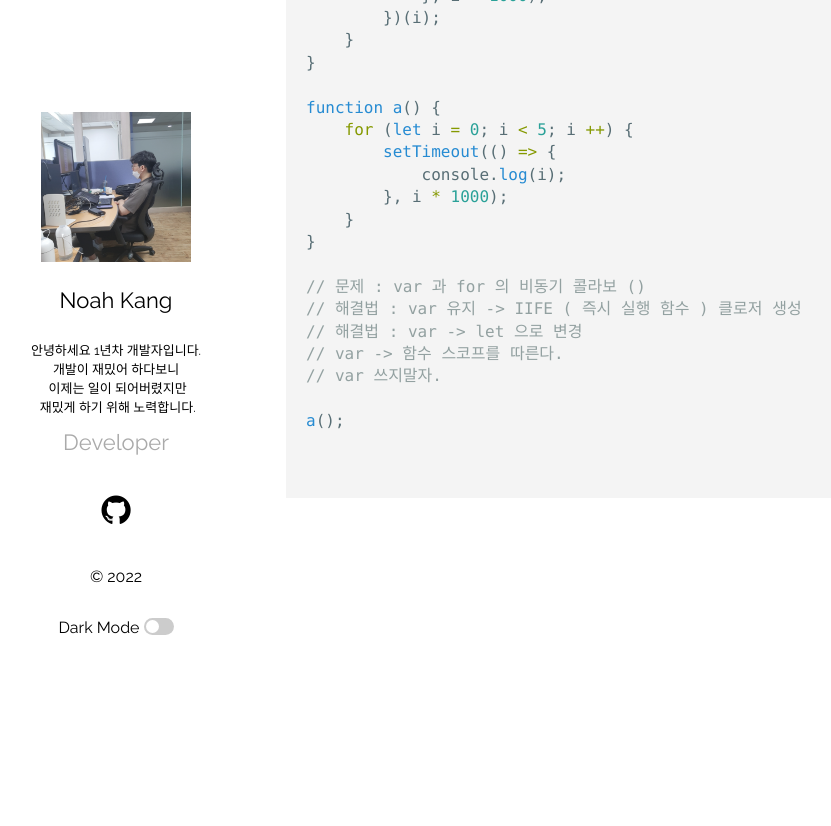
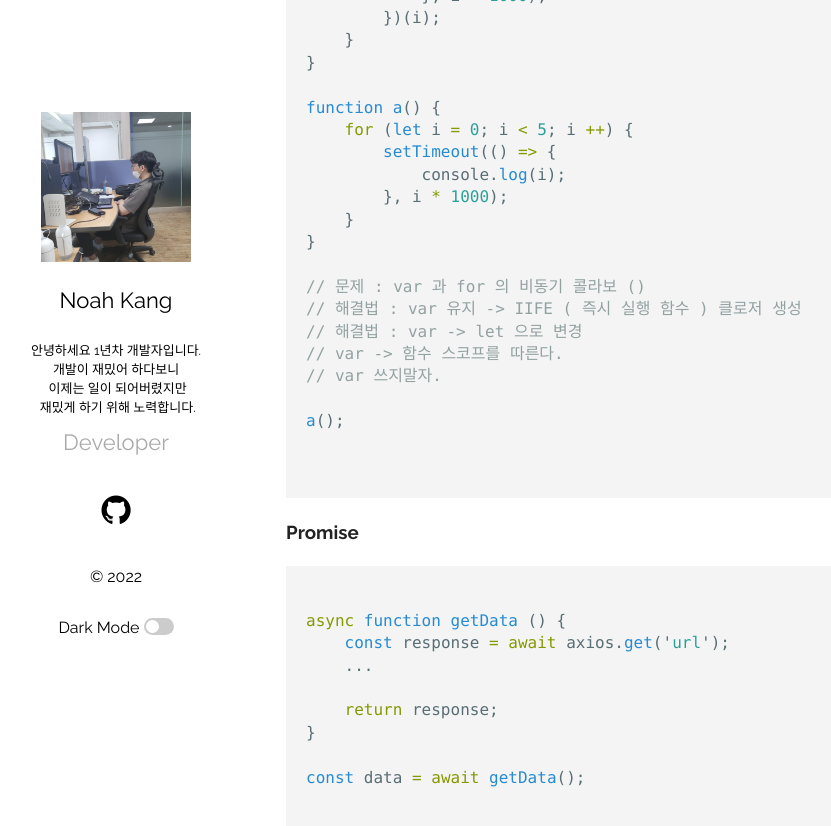
Before and after one commit to Knoa0405/Knoa0405.github.io, a Jekyll site: the page built from _posts/2022-03-22-JSEngine.markdown, in a window 1280 px wide and 900 px high, scrolled down 1633 px. Shown: the top 826 px of the window, without its empty margins (69-900 px from the left). Built offline with Jekyll 4.4.1, drawn with Linux system fonts in a browser that asks for light colours.

Commit message:
update posts in jsEngine

````diff
--- a/_posts/2022-03-22-JSEngine.markdown
+++ b/_posts/2022-03-22-JSEngine.markdown
@@ -40,6 +40,7 @@ https://www.youtube.com/watch?v=0yJsvly3nuk
 ```
 
 ### Closure
+
 ```javascript
 
 // 함수와 함수 외부 변수와의 관계
@@ -86,3 +87,19 @@ a();
 
 
 ```
+
+### Promise
+
+```javascript
+
+async function getData () {
+    const response = await axios.get('url');
+    ...
+
+    return response;
+}
+
+const data = await getData();
+
+
+```
````
